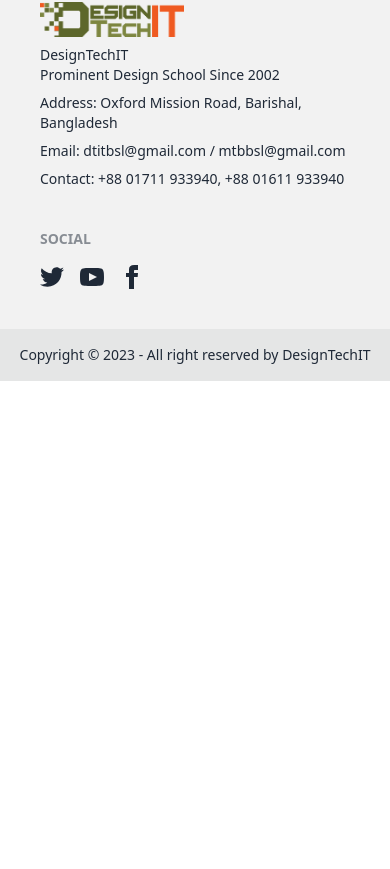
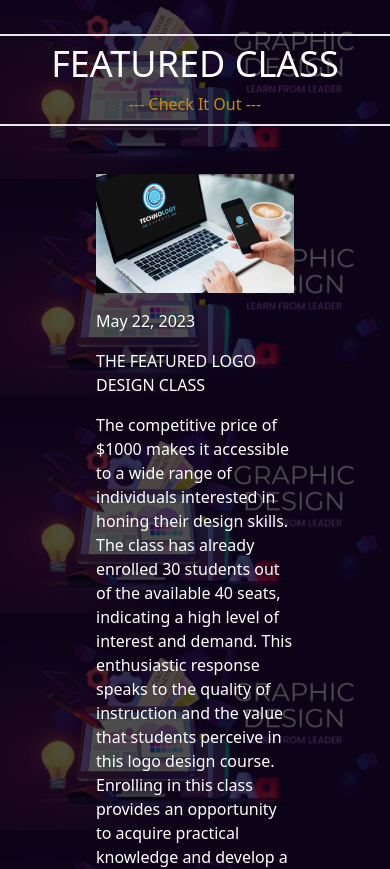
Before and after one commit to mtbbsl/designtechit-client, a React (Vite) app: page / in a window 390 px wide. Shown: the part 5015-5884 px from the top of the page. Before the commit the page ends 5396 px from the top, so only its background shows below. Built offline with nearby package versions, Linux system fonts and the light colour scheme; no server answers.

Commit message:
extra section added

```diff
--- /dev/null
+++ b/src/pages/Home/Featured/Featured.css
@@ -0,0 +1,4 @@
+.featured-item {
+    background-image: url('../../../assets/others/banner.jpg');
+    background-size: contain;
+}
--- /dev/null
+++ b/src/pages/Home/Featured/Featured.jsx
@@ -0,0 +1,42 @@
+
+import featuredImg from "../../../assets/slider/logo-design.jpg";
+import SectionTitle from "../../../components/SectionTitle/SectionTitle";
+import "./Featured.css";
+
+const Featured = () => {
+  return (
+    <section className="featured-item bg-fixed text-white">
+      <div className="bg-black bg-opacity-70 py-6 my-12">
+        <SectionTitle
+          heading={"Featured Class"}
+          subHeading={"Check It Out"}
+        ></SectionTitle>
+        <div className="md:flex justify-center items-center px-24 pb-24">
+          <div className="md:w-1/2">
+            <img src={featuredImg} />
+          </div>
+          <div className="md:w-1/2 md:ml-10 my-4 space-y-4">
+            <p>May 22, 2023</p>
+            <p className="uppercase">The featured logo design class</p>
+            <p>
+              The competitive price of $1000 makes it accessible to a wide range
+              of individuals interested in honing their design skills. The class
+              has already enrolled 30 students out of the available 40 seats,
+              indicating a high level of interest and demand. This enthusiastic
+              response speaks to the quality of instruction and the value that
+              students perceive in this logo design course. Enrolling in this
+              class provides an opportunity to acquire practical knowledge and
+              develop a strong foundation in the field of logo design under the
+              guidance of an experienced instructor.
+            </p>
+            <button className="btn btn-outline border-0 border-b-4">
+              ENROLL NOW
+            </button>
+          </div>
+        </div>
+      </div>
+    </section>
+  );
+};
+
+export default Featured;
--- a/src/pages/Home/Home/Home.jsx
+++ b/src/pages/Home/Home/Home.jsx
@@ -1,4 +1,5 @@
 import Banner from "../Banner/Banner";
+import Featured from "../Featured/Featured";
 import PopularClasses from "../PopularClasses/PopularClasses";
 import PopularInstructor from "../PopularInstructor/PopularInstructor";
 
@@ -8,6 +9,7 @@ const Home = () => {
             <Banner></Banner>
             <PopularClasses></PopularClasses>
             <PopularInstructor></PopularInstructor>
+            <Featured></Featured>
         </div>
     );
 };
```
